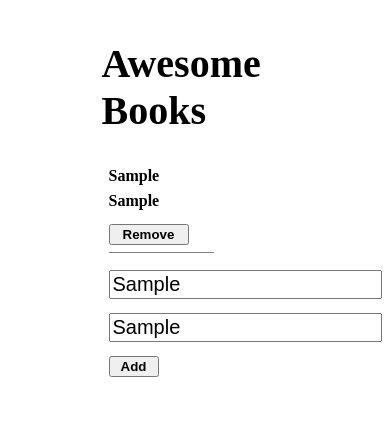
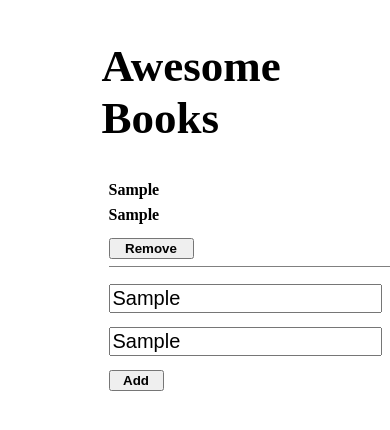
Before and after one commit to limavfabio/fabio-kumilachew-awesome-books, a website: page index.html in a window 390 px wide. Both pictures are taken after typing "Sample", "Sample" into the empty fields and a click on the button "Add". Drawn offline with Linux system fonts and the light colour scheme.

Commit message:
add styling on awesome books page

```diff
--- a/styles/styles.css
+++ b/styles/styles.css
@@ -11,7 +11,7 @@ section {
 
 section h1 {
   font-weight: bolder;
-  font-size: 40px;
+  font-size: 45px;
   font-style: bolder;
 }
 
@@ -22,7 +22,7 @@ section h1 {
 
 .add-btn {
   margin: 7px;
-  width: 50px;
+  width: 55px;
   font-weight: bold;
 }
 
@@ -35,7 +35,7 @@ section h1 {
 .card-remove-button {
   font-weight: bold;
   margin: 7px;
-  width: 80px;
+  width: 85px;
 }
 
 #line {
@@ -43,3 +43,12 @@ section h1 {
   margin-left: 7px;
   margin-bottom: 10px;
 }
+
+@media screen and (max-width: 550px) {
+  #line {
+    border-bottom: 1px solid gray;
+    margin-left: 7px;
+    margin-bottom: 10px;
+    width: 300px;
+  }
+}
```
